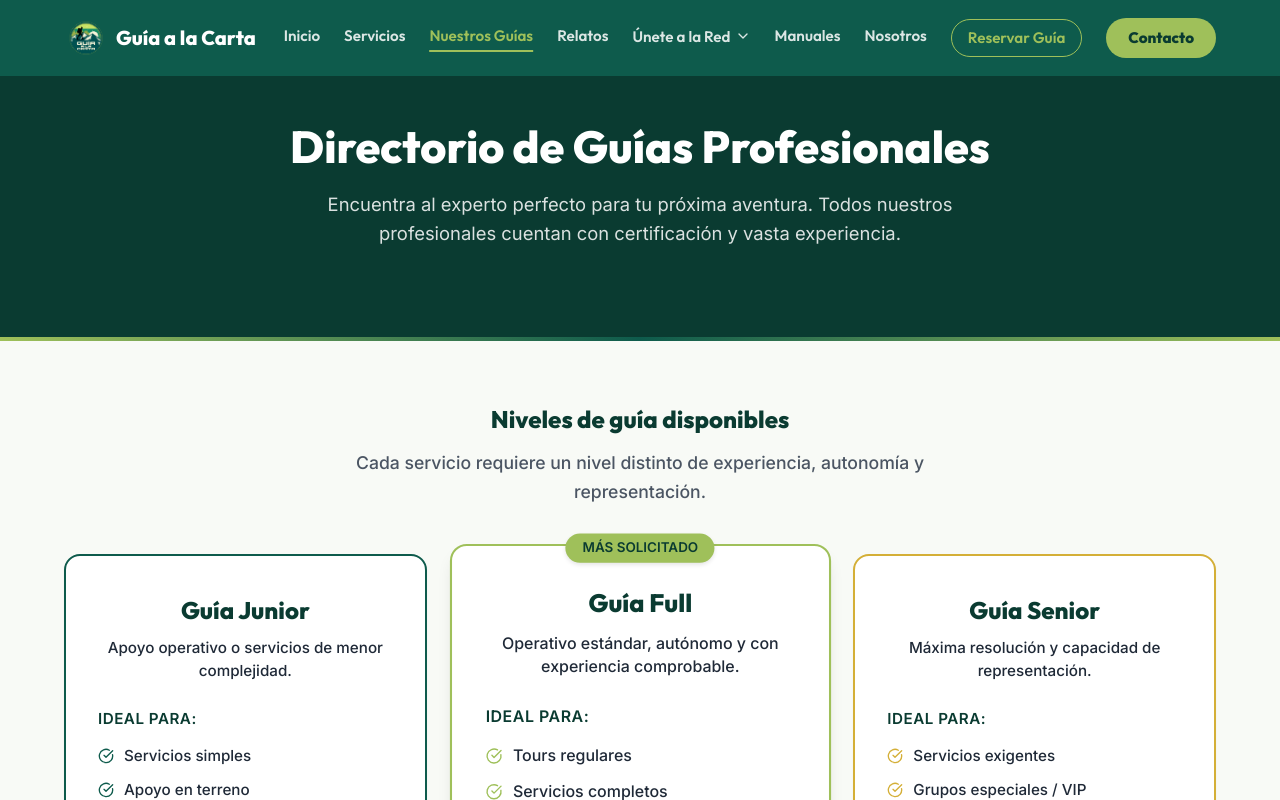
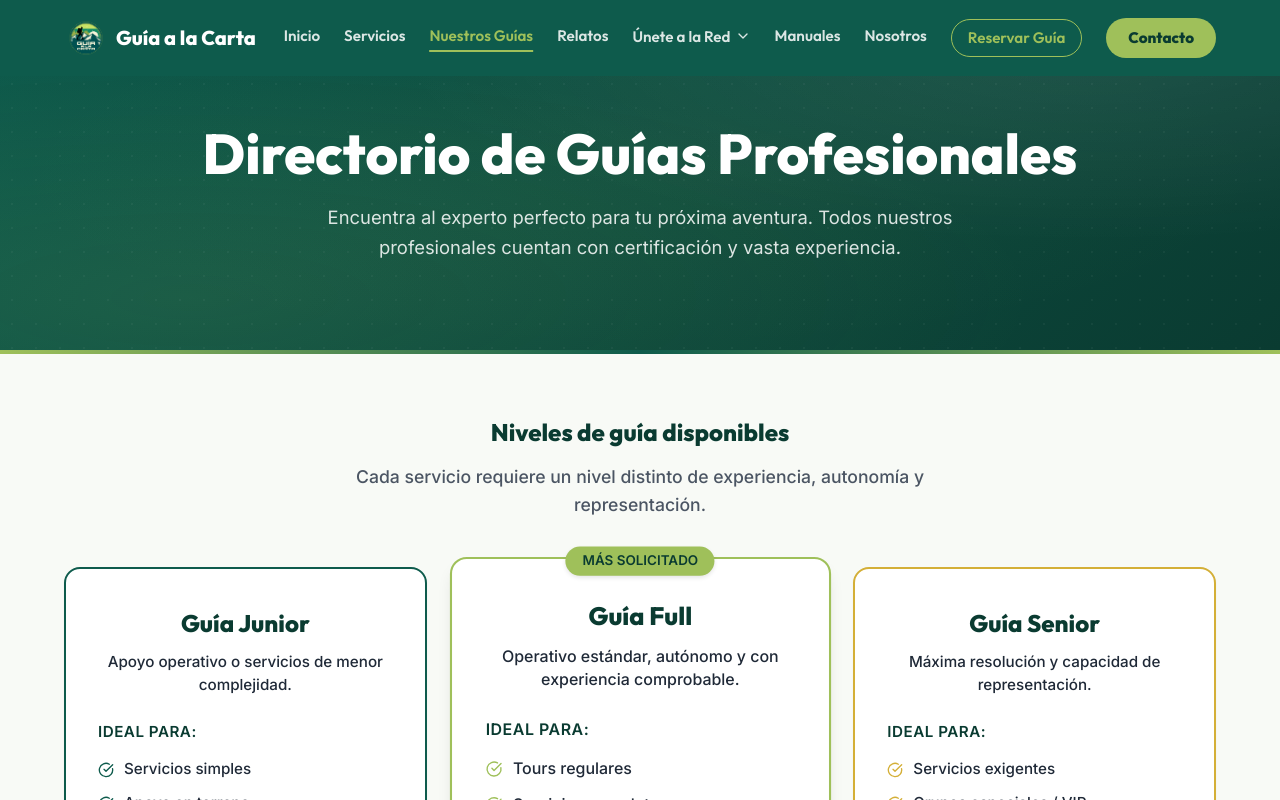
Before and after one commit to guiaalacartaoficial/guia-a-la-carta-web, a React (Vite) app: page /guias in a window 1280 px wide. Shown: the top 800 px of the page. Built offline with nearby package versions, Linux system fonts and the light colour scheme; no server answers; the database is empty.

Commit message:
style: apply premium dark hero style to Guias page

```diff
--- a/src/pages/Guias.css
+++ b/src/pages/Guias.css
@@ -5,15 +5,50 @@
 
 /* Header */
 .guias-header {
+  position: relative;
   background-color: var(--c-primary-dark);
   color: white;
   padding: 120px 0 5.5rem;
+  overflow: hidden;
+  text-align: center;
+}
+
+.guias-hero-bg {
+  position: absolute;
+  inset: 0;
+  background: linear-gradient(135deg, #0E5B4C 0%, #0A3B31 100%);
+  z-index: 1;
+}
+
+.guias-hero-bg::before {
+  content: '';
+  position: absolute;
+  inset: 0;
+  background-image: radial-gradient(rgba(255, 255, 255, 0.05) 1px, transparent 1px);
+  background-size: 24px 24px;
+  opacity: 0.8;
+}
+
+.guias-hero-bg::after {
+  content: '';
+  position: absolute;
+  inset: 0;
+  background:
+    radial-gradient(ellipse at 15% 85%, rgba(159, 192, 90, 0.1) 0%, transparent 55%),
+    radial-gradient(ellipse at 85% 15%, rgba(255, 255, 255, 0.08) 0%, transparent 45%),
+    radial-gradient(ellipse at 50% 50%, rgba(159, 192, 90, 0.05) 0%, transparent 70%);
+}
+
+.guias-header .container {
+  position: relative;
+  z-index: 2;
 }
 
 .guias-header h1 {
   color: white;
   margin-bottom: var(--s-3);
-  font-size: clamp(2rem, 4vw, 2.8rem);
+  font-size: clamp(2.2rem, 5vw, 3.5rem);
+  font-weight: 800;
 }
 
 .guias-header p {
--- a/src/pages/Guias.jsx
+++ b/src/pages/Guias.jsx
@@ -76,6 +76,7 @@ const Guias = () => {
   return (
     <div className="guias-page">
       <section className="guias-header">
+        <div className="guias-hero-bg"></div>
         <div className="container text-center">
           <h1>Directorio de Guías Profesionales</h1>
           <p>Encuentra al experto perfecto para tu próxima aventura. Todos nuestros profesionales cuentan con certificación y vasta experiencia.</p>
```
